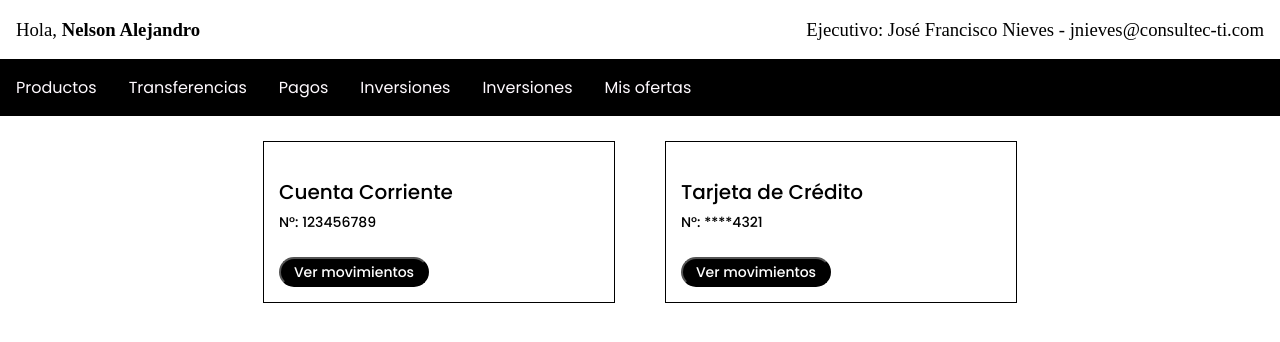
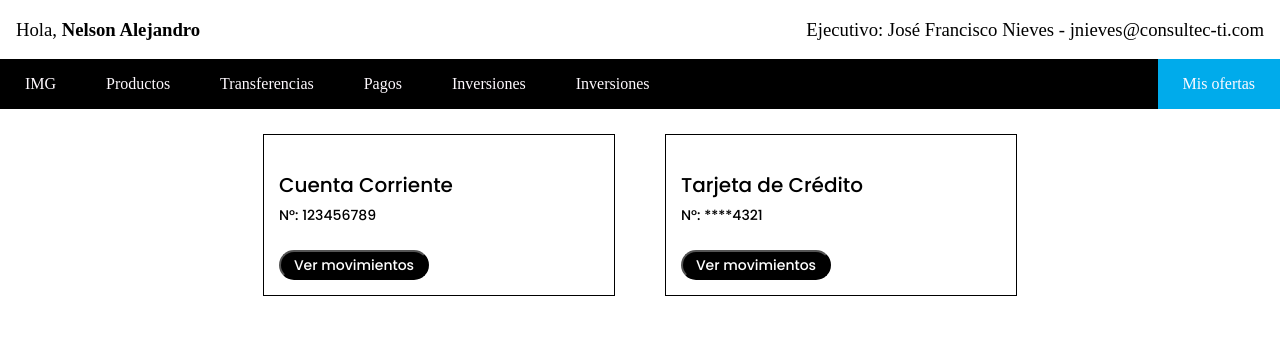
Before and after one commit to DanielAlman01/Personal-Banking, a website: page Productos.html in a window 1280 px wide. Drawn offline with Linux system fonts and the light colour scheme.

Commit message:
Mejora de la bara de navegación

```diff
--- a/Productos.html
+++ b/Productos.html
@@ -18,17 +18,19 @@
             <h3 style="font-weight: 400;">Ejecutivo: José Francisco Nieves - jnieves@consultec-ti.com</h3>
         </div>
     </header>
-    <nav>
-
+    <nav class="Nanvbar">
         <ul>
+            <li><a href="#">IMG</a></li>
             <li><a href="#">Productos</a></li>
             <li><a href="#">Transferencias</a></li>
             <li><a href="#">Pagos</a></li>
             <li><a href="#">Inversiones</a></li>
             <li><a href="#">Inversiones</a></li>
-            <li><a href="#">Mis ofertas</a></li>
         </ul>
 
+        <ul>
+        <li id="Ofertas"><a href="#">Mis ofertas</a></li>
+        </ul>
     </nav>
     <main class="main">
         <section class="products-dashboard">
--- a/styles.css
+++ b/styles.css
@@ -62,7 +62,14 @@ body{
 
 li {
     float: left;
+    list-style-type: none;
 
+}
+
+.Nanvbar{
+    display: flex;
+    background-color: black;
+    justify-content: space-between;
 }
 
 ul {
@@ -77,14 +84,17 @@ ul {
 }
 
 li a {
-    font-family: "Poppins", sans-serif;
+
     color: var(--colortxtbtn);
     display: block;
     text-align: center;
-    padding: 16px 16px;
+    padding: 16px 25px;
     text-decoration: none;
 }
-
+#Ofertas{
+    background-color: #00ABEB;
+    margin-left: 10px;
+}
 li a:hover {
     background-color: rgb(147, 147, 147);
 }
```
